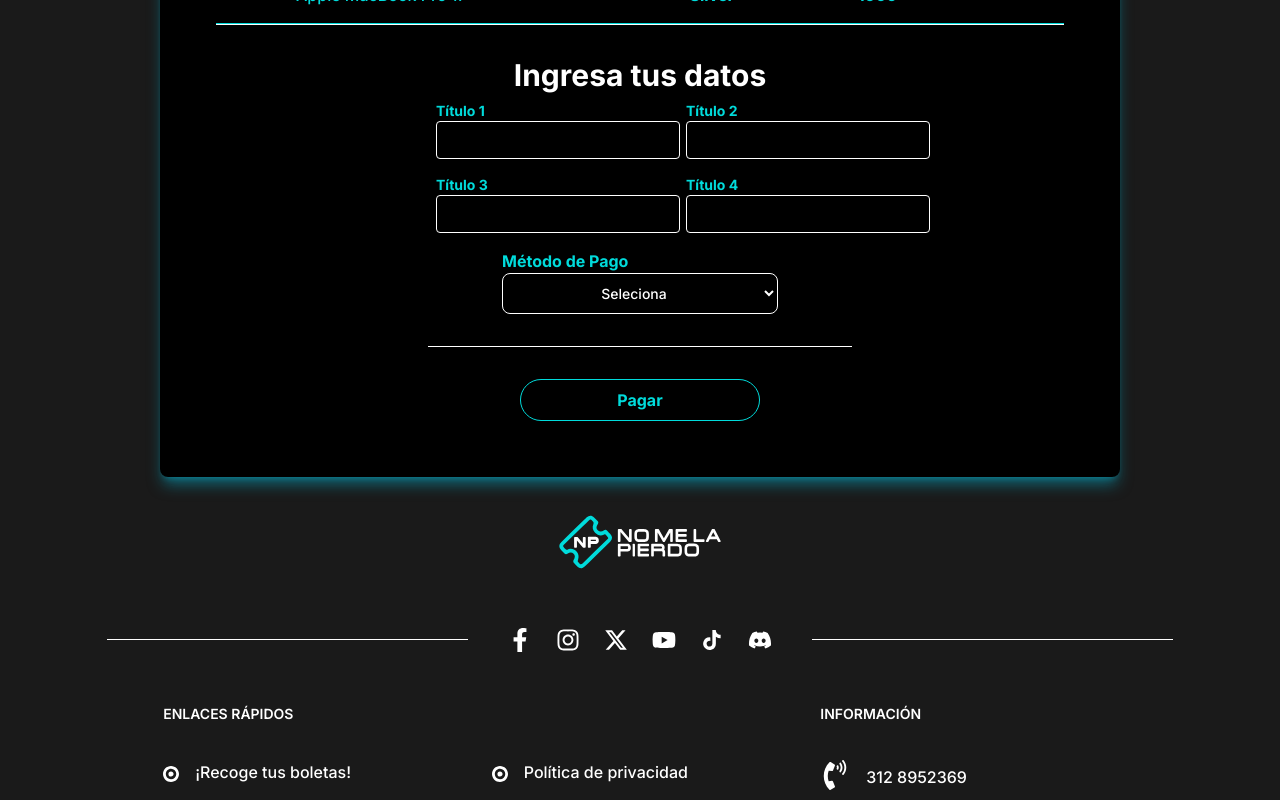
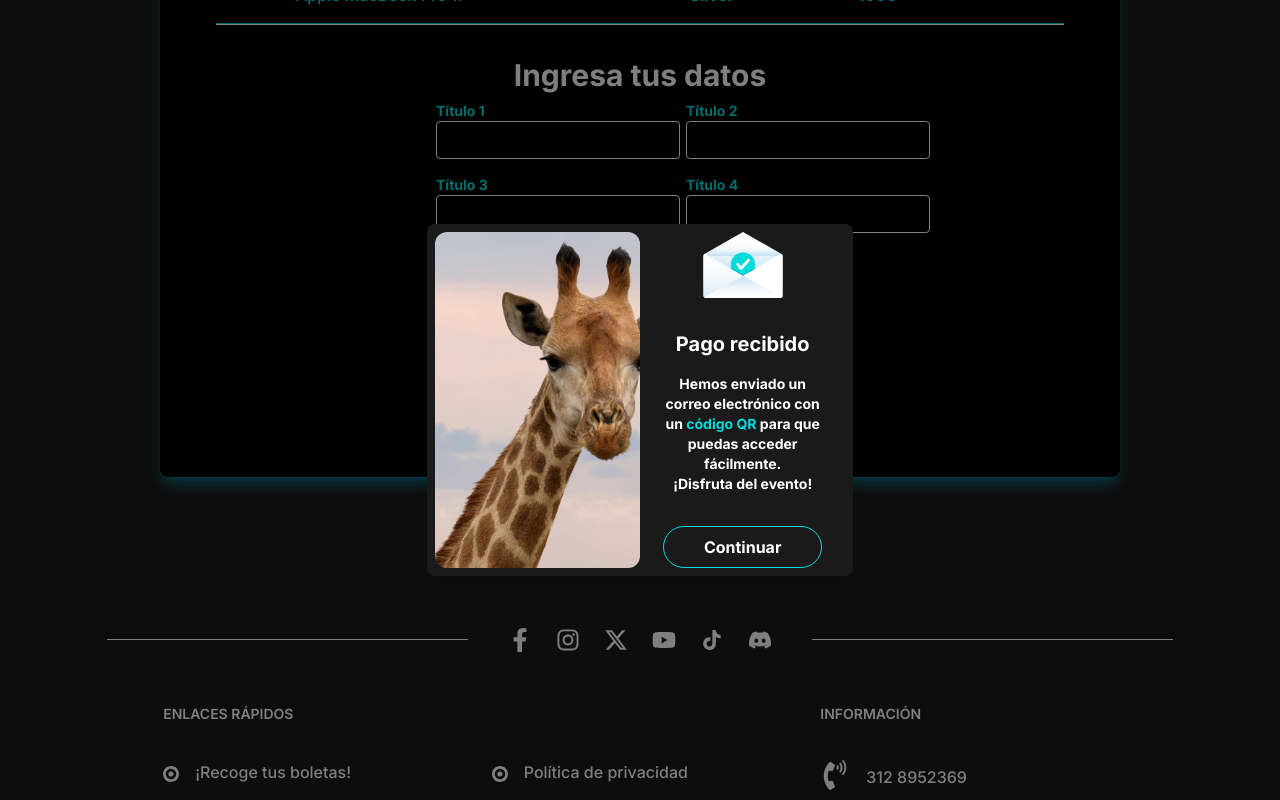
Before and after one commit to santiago-arkdia/no-me-la-pierdo-front, a Next.js app: page /paymentGateway in a window 1280 px wide. Both pictures are taken after a click on the button "Pagar". Shown: the part 929-1729 px from the top of the page. Built offline with nearby package versions, Linux system fonts and the light colour scheme.

Commit message:
Feature: Modal para login, Modal para compra exitosa

```diff
--- a/src/app/paymentGateway/page.tsx
+++ b/src/app/paymentGateway/page.tsx
@@ -1,7 +1,10 @@
+"use client";
 import ButtonAtom from "app/components/atoms/ButtonsAtom";
 import { TableProductSell } from "app/components/atoms/TableProductSell";
 import { TableProductTotal } from "app/components/atoms/TableProductTotal";
+import { ModalSell } from "app/components/molecules/ModalSell";
 import Image from "next/image";
+import { useState } from "react";
 import { BiCategory } from "react-icons/bi";
 import { CgMathPlus } from "react-icons/cg";
 import { CiCircleAlert } from "react-icons/ci";
@@ -10,6 +13,11 @@ import { IoMdCalendar } from "react-icons/io";
 import { PiMapPinLineFill } from "react-icons/pi";
 
 export default function PaymentGateway() {
+  const [isModalOpen, setModalOpen] = useState(false);
+
+  const openModal = () => setModalOpen(true);
+  const closeModal = () => setModalOpen(false);
+
   return (
     <section className="mx-auto  w-3/4 rounded-lg bg-black p-14 shadow-lg shadow-cyan-500/50">
       {/* Imagen e info del parque */}
@@ -255,9 +263,13 @@ export default function PaymentGateway() {
       </div>
 
       <div className="flex justify-center items-center">
-        <button className="border px-24 py-2 rounded-full border-blue text-blue hover:bg-blue hover:text-black">
+        <button
+          onClick={openModal}
+          className="border px-24 py-2 rounded-full border-blue text-blue hover:bg-blue hover:text-black"
+        >
           Pagar
         </button>
+        <ModalSell isOpen={isModalOpen} onClose={closeModal} />
       </div>
     </section>
   );
--- /dev/null
+++ b/src/components/atoms/MessageSuccessfulSell.tsx
@@ -0,0 +1,97 @@
+// import Image from "next/image";
+
+// export default function MessageSuccessfulSell() {
+//   return (
+//     <div className="flex w-full h-full ">
+//       {/* Columna con imagen */}
+//       <div
+//         className="w-1/2 flex justify-center items-center bg-cover relative rounded-xl"
+//         style={{
+//           backgroundImage: "url('/images/jirafa.jpg')",
+//           backgroundSize: "cover", // Asegura que la imagen cubra completamente el div
+//           backgroundRepeat: "no-repeat", // Evita que la imagen se repita
+//         }}
+//       ></div>
+
+//       {/* Columna del mensaje  */}
+//       <div className="w-1/2 h-full flex flex-col  px-4">
+//         <div className="w-full">
+//           <div className="flex justify-center mb-8">
+//             <Image
+//               src="/mail.svg"
+//               alt="Logo"
+//               width={80}
+//               height={80}
+//               layout="fixed"
+//               objectFit="cover"
+//             />
+//           </div>
+//           <div className="text-center mb-8">
+//             {" "}
+//             {/* Aumentado de mb-4 a mb-8 */}
+//             <h2 className="text-xl font-bold mb-4">Pago recibido</h2>
+//             <p className="text-sm">
+//               Hemos enviado un correo electrónico con un{" "}
+//               <p className="text-blue">código QR</p> para que puedas acceder
+//               fácilmente.
+//             </p>
+//             <p className="text-sm">¡Disfruta del evento!</p>
+//           </div>
+//           <button>Continuar</button>
+//         </div>
+//       </div>
+//     </div>
+//   );
+// }
+
+import Image from "next/image";
+
+export default function MessageSuccessfulSell({ onClose }: any) {
+  // Asumiendo que onClose es la función para manejar el cierre.
+  return (
+    <div className="flex w-full h-full">
+      {/* Columna con imagen */}
+      <div
+        className="w-1/2 flex justify-center items-center bg-cover rounded-xl"
+        style={{
+          backgroundImage: "url('/images/jirafa.jpg')",
+          backgroundSize: "cover", // Asegura que la imagen cubra completamente el div
+          backgroundRepeat: "no-repeat", // Evita que la imagen se repita
+        }}
+      ></div>
+      {/* Columna del mensaje  */}
+      <div className="w-1/2 h-full flex flex-col px-4">
+        <div className="w-full">
+          <div className="flex justify-center mb-8">
+            <Image
+              src="/mail.svg"
+              alt="Logo"
+              width={80}
+              height={80}
+              layout="fixed"
+              objectFit="cover"
+            />
+          </div>
+          <div className="text-center mb-8">
+            <h2 className="text-xl font-bold mb-4">Pago recibido</h2>
+            <p className="text-sm">
+              Hemos enviado un correo electrónico con un{" "}
+              <span className="text-blue">código QR</span> para que puedas
+              acceder fácilmente.
+            </p>
+            <p className="text-sm">¡Disfruta del evento!</p>
+          </div>
+          <div className="flex justify-center">
+            <button
+              onClick={onClose}
+              className="border border-blue rounded-full px-10 py-2 hover:bg-blue  hover:text-black "
+              style={{ zIndex: 10 }} // Asegura que el botón esté sobre los otros elementos
+            >
+              Continuar
+            </button>
+          </div>
+        </div>
+      </div>
+    </div>
+  );
+}
--- /dev/null
+++ b/src/components/molecules/ModalSell.tsx
@@ -0,0 +1,72 @@
+import MessageSuccessfulSell from "../atoms/MessageSuccessfulSell";
+
+// export function ModalSell({ isOpen, onClose }: any) {
+//   if (!isOpen) return null;
+//   // Función para manejar el clic fuera del contenido del modal
+//   const handleOutsideClick = (
+//     event: React.MouseEvent<HTMLDivElement, MouseEvent>
+//   ) => {
+//     onClose(); // Cierra el modal
+//   };
+
+//   // Función para detener la propagación del evento clic dentro del modal
+//   const handleModalClick = (
+//     event: React.MouseEvent<HTMLDivElement, MouseEvent>
+//   ) => {
+//     event.stopPropagation(); // Previene que el evento se propague al contenedor
+//   };
+//   return (
+//     <div
+//       onClick={handleOutsideClick}
+//       className="fixed inset-0 bg-black bg-opacity-50 z-40 flex justify-center items-center"
+//     >
+//       <div
+//         onClick={handleModalClick}
+//         className="bg-background p-2 rounded-lg shadow-lg w-1/3 h-2/5  relative"
+//       >
+//         <button
+//           onClick={onClose}
+//           className="absolute right-4 top-4 px-4 py-2 bg-red-500 text-white rounded z-50"
+//         >
+//           x
+//         </button>
+//         <MessageSuccessfulSell />
+//       </div>
+//     </div>
+//   );
+// }
+export function ModalSell({ isOpen, onClose }: any) {
+  if (!isOpen) return null;
+
+  // Función para manejar el clic fuera del contenido del modal
+  const handleOutsideClick = (
+    event: React.MouseEvent<HTMLDivElement, MouseEvent>
+  ) => {
+    onClose(); // Cierra el modal
+  };
+
+  // Función para detener la propagación del evento clic dentro del modal
+  const handleModalClick = (
+    event: React.MouseEvent<HTMLDivElement, MouseEvent>
+  ) => {
+    event.stopPropagation(); // Previene que el evento se propague al contenedor
+  };
+
+  return (
+    <div
+      onClick={handleOutsideClick}
+      className="fixed inset-0 bg-black bg-opacity-50 z-40 flex justify-center items-center"
+    >
+      <div
+        onClick={handleModalClick}
+        className="bg-background p-2 rounded-lg shadow-lg w-1/3 relative"
+      >
+        <div className="">
+          {" "}
+          {/* Margin-bottom para espacio entre el mensaje y el botón */}
+          <MessageSuccessfulSell onClose={onClose} />
+        </div>
+      </div>
+    </div>
+  );
+}
```
Also changed, not shown: public/mail.svg (added).
